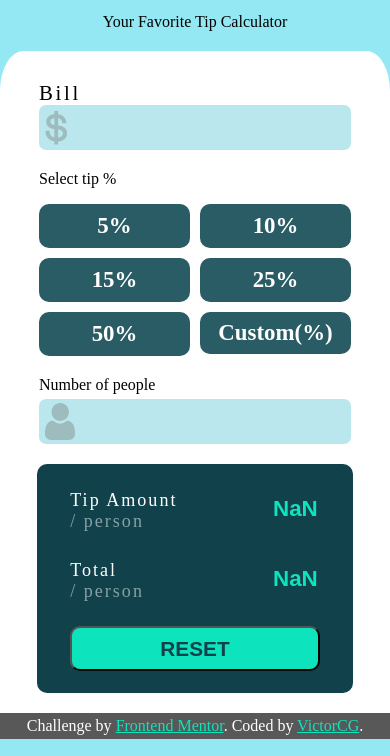
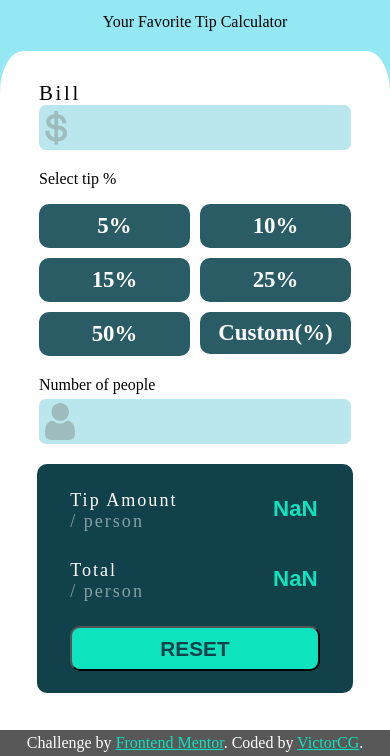
Before and after one commit to IamVictheCG/Tip-calculator-FrontendM, a plain HTML site: page index.html in a window 390 px wide. Shown: the part 88-844 px from the top of the page. Drawn offline with nearby package versions, Linux system fonts and the light colour scheme.

Commit message:
Updates made

```diff
--- a/mobile.css
+++ b/mobile.css
@@ -307,7 +307,7 @@ header {
     gap: 20px;
     margin-top: 20px;
     padding-block: 20px;
-    margin-bottom: 20px;
+    margin-bottom: 40px;
 
     span {
         color: #86a1a6;
@@ -365,8 +365,9 @@ footer {
     background-color: rgb(88, 88, 88);
     height: fit-content;
     padding-block: 4px;
-    /* position: fixed;
-    bottom: 0%; */
+    position: fixed;
+    bottom: 0%;
+    width: 100%;
 
     p {
         text-align: center;
```
